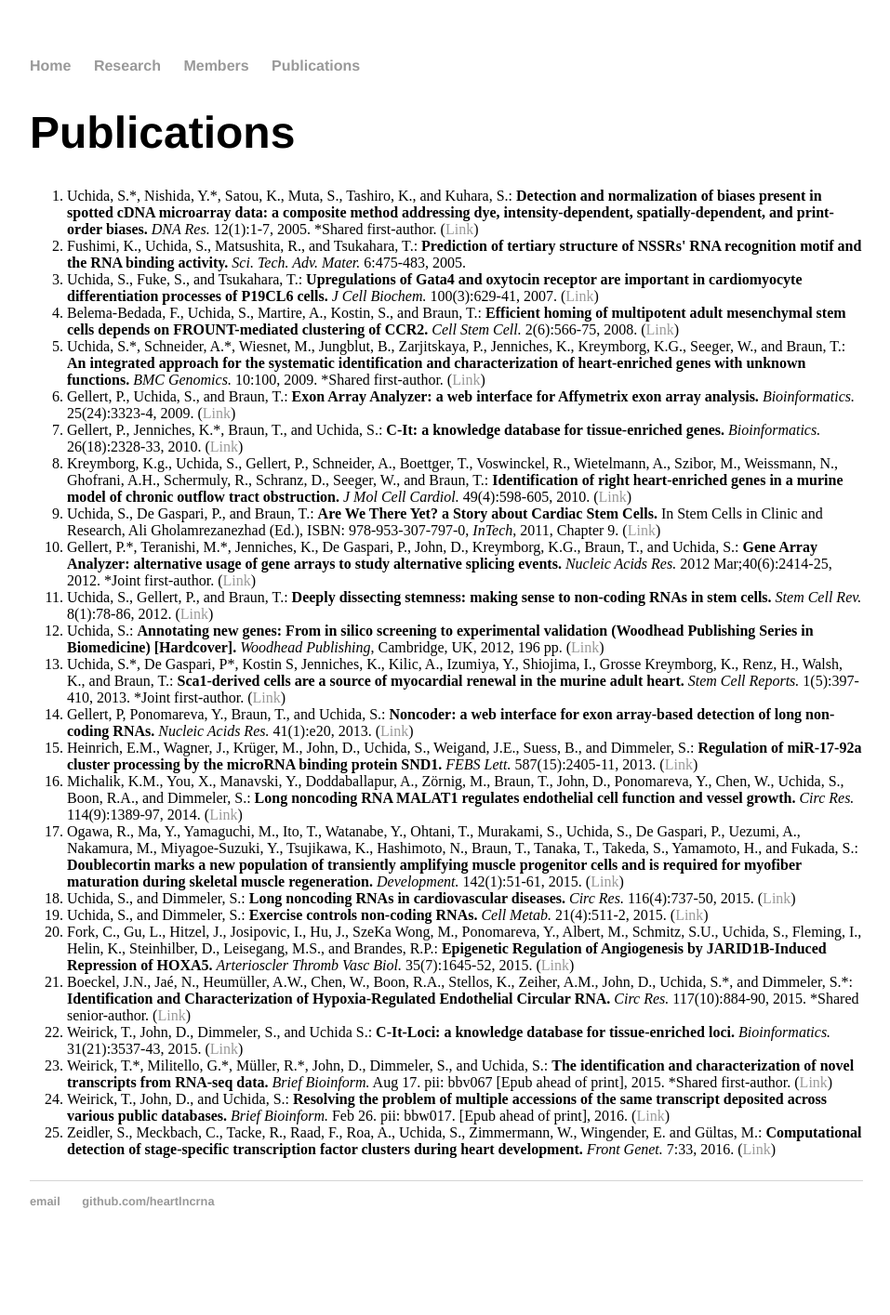
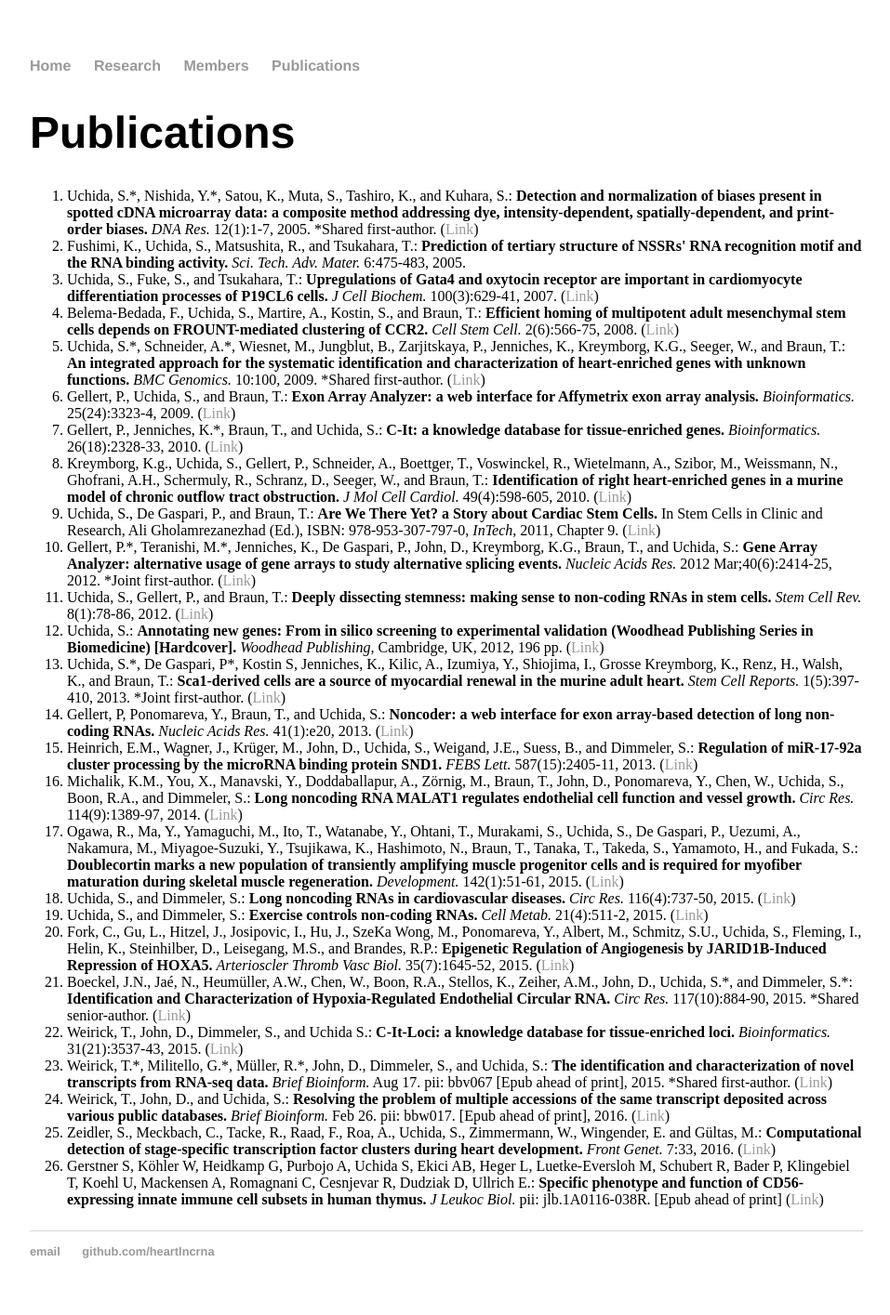
Before and after one commit to heartlncrna/heartlncrna.github.io, a Jekyll site: the page publications/pub_list.html, which Jekyll copies as it is, in a window 1280 px wide. Shown: the whole page at 93% size, without its empty margins (160-1117 px from the left). Built offline with Jekyll 4.4.1, drawn with Linux system fonts in a browser that asks for light colours; before the commit the page ends 1361 px from its top, so only the background shows below that.

Commit message:
Update pub_list.html

```diff
--- a/publications/pub_list.html
+++ b/publications/pub_list.html
@@ -51,6 +51,7 @@
 				<li>Weirick, T.*, Militello, G.*, Müller, R.*, John, D., Dimmeler, S., and Uchida, S.: <b>The identification and characterization of novel transcripts from RNA-seq data.</b> <i>Brief Bioinform.</i> Aug 17. pii: bbv067 [Epub ahead of print], 2015. *Shared first-author. (<a href="http://bib.oxfordjournals.org/content/early/2015/08/13/bib.bbv067.abstract"><span class="ptHyperlink">Link</span></a>)</li>
 				<li>Weirick, T., John, D., and Uchida, S.: <b>Resolving the problem of multiple accessions of the same transcript deposited across various public databases.</b> <i>Brief Bioinform.</i> Feb 26. pii: bbw017. [Epub ahead of print], 2016. (<a href="http://bib.oxfordjournals.org/content/early/2016/02/20/bib.bbw017.abstract"><span class="ptHyperlink">Link</span></a>)</li>
 				<li>Zeidler, S., Meckbach, C., Tacke, R., Raad, F., Roa, A., Uchida, S., Zimmermann, W., Wingender, E. and Gültas, M.: <b>Computational detection of stage-specific transcription factor clusters during heart development.</b> <i>Front Genet.</i> 7:33, 2016. (<a href="http://journal.frontiersin.org/article/10.3389/fgene.2016.00033/full"><span class="ptHyperlink">Link</span></a>)</li>
+				<li>Gerstner S, Köhler W, Heidkamp G, Purbojo A, Uchida S, Ekici AB, Heger L, Luetke-Eversloh M, Schubert R, Bader P, Klingebiel T, Koehl U, Mackensen A, Romagnani C, Cesnjevar R, Dudziak D, Ullrich E.: <b>Specific phenotype and function of CD56-expressing innate immune cell subsets in human thymus.</b> <i>J Leukoc Biol.</i> pii: jlb.1A0116-038R. [Epub ahead of print] (<a href="http://www.jleukbio.org/content/early/2016/06/28/jlb.1A0116-038R.abstract"><span class="ptHyperlink">Link</span></a>)</li>
 			</ol>
 			</p>
 </div>
```
